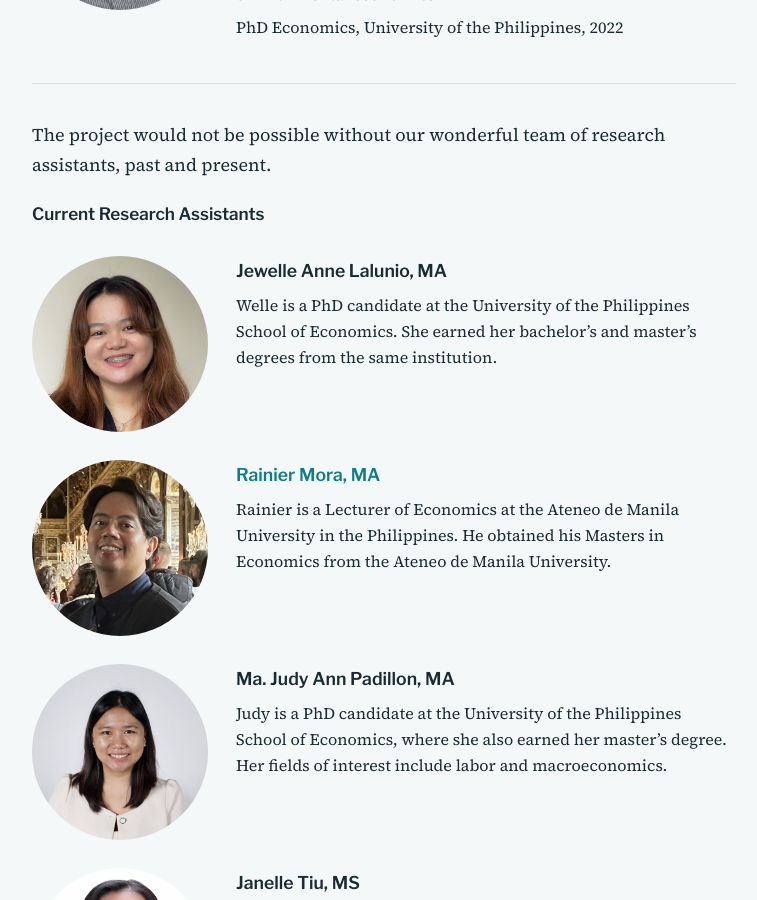
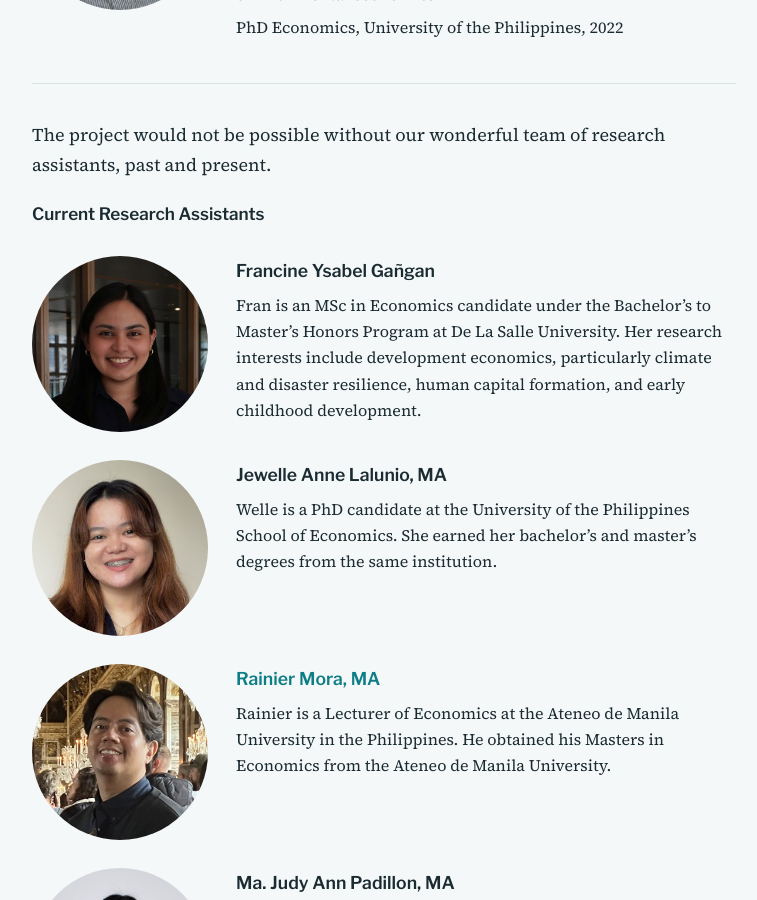
Before and after one commit to fcarpena/tempest, a Jekyll site: the page built from team.md, in a window 1280 px wide and 900 px high, scrolled down 1490 px. Shown: the whole window, without its empty margins (256-1013 px from the left). Built offline with Jekyll 4.4.1, drawn with Linux system fonts in a browser that asks for light colours.

Commit message:
Add Francine Ysabel Gañgan to current research assistants
Co-Authored-By: Claude Opus 5.5 <noreply@anthropic.com>

```diff
--- a/_data/team.yml
+++ b/_data/team.yml
@@ -54,6 +54,10 @@ co_principal_investigators:
     phd: PhD Economics, University of the Philippines, 2022
 
 current_research_assistants:
+  - name: Francine Ysabel Gañgan
+    photo: team-francine-gangan.jpg
+    bio: Fran is an MSc in Economics candidate under the Bachelor’s to Master’s Honors Program at De La Salle University. Her research interests include development economics, particularly climate and disaster resilience, human capital formation, and early childhood development.
+
   - name: Jewelle Anne Lalunio, MA
     photo: team-jewelle-lalunio.jpg
     bio: Welle is a PhD candidate at the University of the Philippines School of Economics. She earned her bachelor’s and master’s degrees from the same institution.
```
Also changed, not shown: assets/images/team-francine-gangan.jpg (added).
